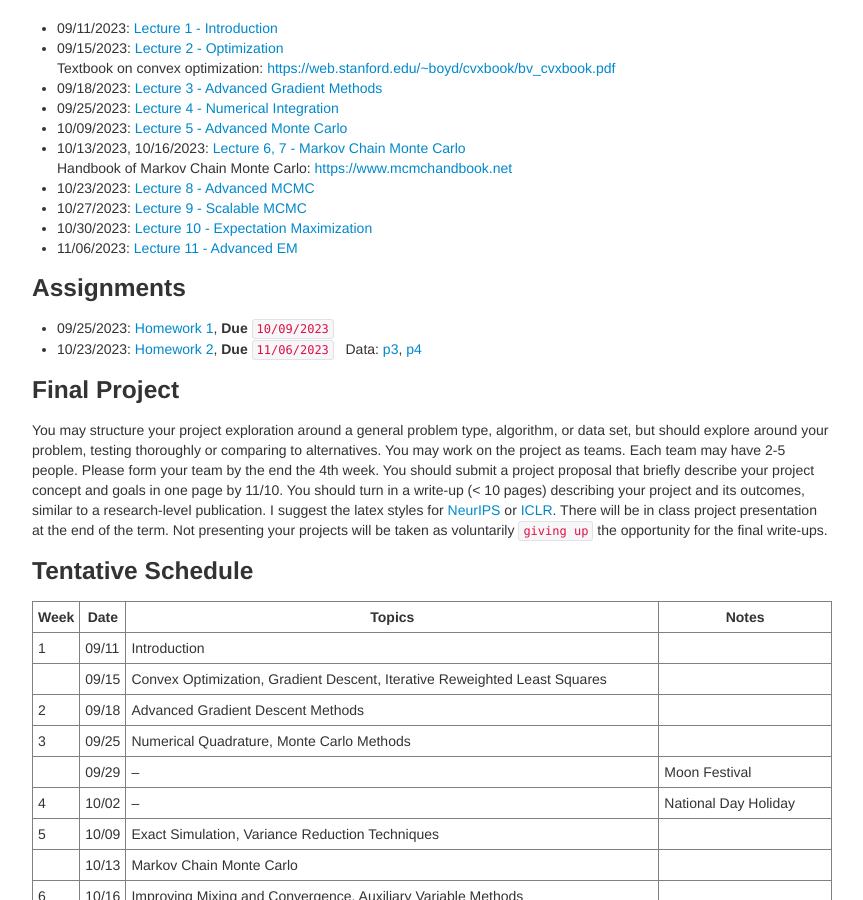
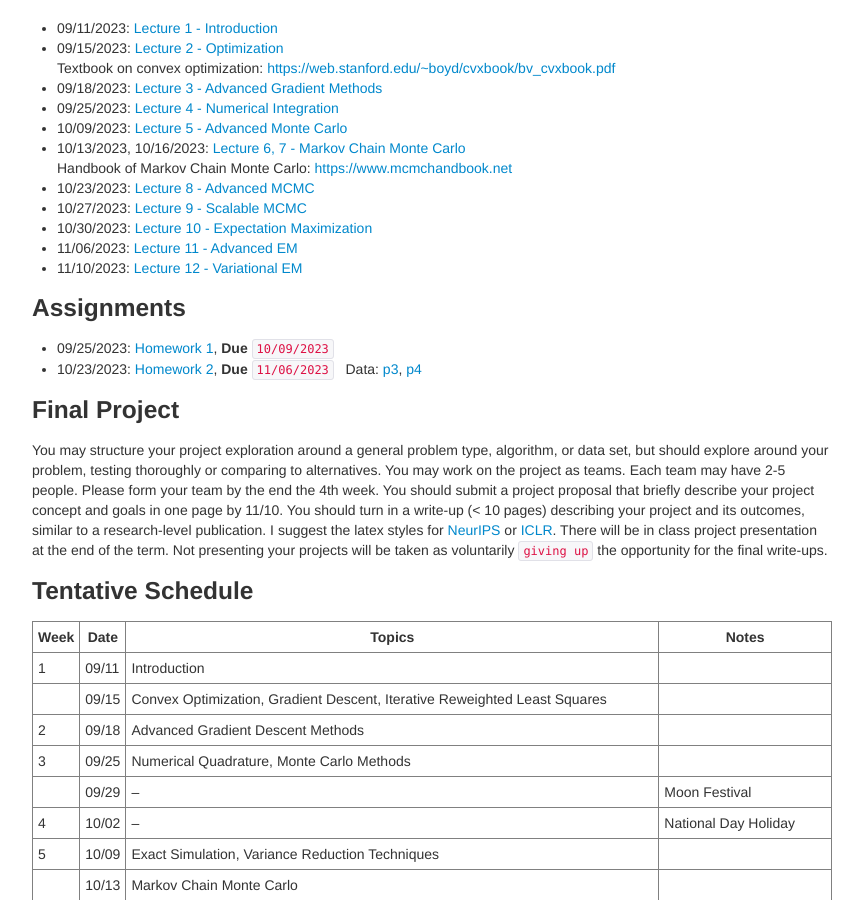
Before and after one commit to zcrabbit/zcrabbit.github.io, a Jekyll site: the page built from courses/smcm-f23.md, in a window 1280 px wide and 900 px high, scrolled down 1125 px. Shown: the whole window, without its empty margins (208-1071 px from the left). Built offline with Jekyll 4.4.1, drawn with Linux system fonts in a browser that asks for light colours.

Commit message:
lecture 12 out

```diff
--- a/courses/smcm-f23.md
+++ b/courses/smcm-f23.md
@@ -49,6 +49,7 @@ We will use python during the course. A good Python tutorial is available at <ht
 - 10/27/2023: [Lecture 9 - Scalable MCMC]({{sites.baseurl}}/static/slides/smcm_fall23/lec09.pdf)
 - 10/30/2023: [Lecture 10 - Expectation Maximization]({{sites.baseurl}}/static/slides/smcm_fall23/lec10.pdf)
 - 11/06/2023: [Lecture 11 - Advanced EM]({{sites.baseurl}}/static/slides/smcm_fall23/lec11.pdf)
+- 11/10/2023: [Lecture 12 - Variational EM]({{sites.baseurl}}/static/slides/smcm_fall23/lec12.pdf)
 
 ### Assignments
 - 09/25/2023: [Homework 1]({{sites.baseurl}}/static/slides/smcm_fall23/hw01.pdf), **Due** `10/09/2023`
```
Also changed, not shown: 3 other files.
